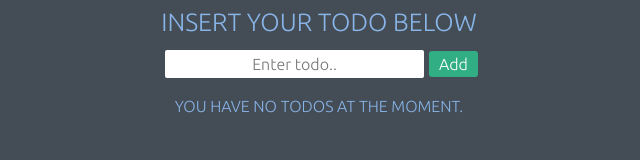
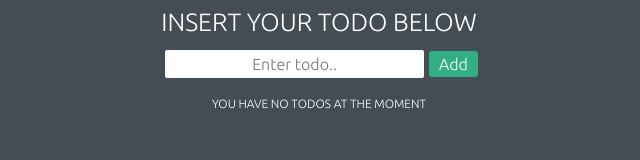
Before and after one commit to nickkhall/full-todo-app, a React app: page / in a window 1280 px wide. Shown: the whole page, without its empty margins (321-961 px from the left). Built offline with nearby package versions, Linux system fonts and the light colour scheme.

Commit message:
Stable commit   - Styling     - Cleaned up the styling on the TodoList and the H1's   - Functionality     - Added functionality to clear input after todo is added

```diff
--- a/client/components/todo.js
+++ b/client/components/todo.js
@@ -8,6 +8,7 @@ export default class TodoComp extends React.Component {
 	onTodoSubmit(e) {
 		let value = this.input.value;
 		this.props.onTodoSubmit(e, value);
+		this.input.value = '';
 	}
 
 	render() {
--- a/client/components/todoList.js
+++ b/client/components/todoList.js
@@ -9,13 +9,14 @@ export default class TodoCompList extends Component {
   renderTodos() {
     return (
       this.props.todos.length < 1
-        ? <h1>You have no todos at the moment.</h1>
+        ? <h1>You have no todos at the moment</h1>
         : this.props.todos.map((v,i) => {
             return (
               <li className="todo-li" key={i}>
                 { v }
                 <span className="delete-todo">
                   <i className="fa fa-trash" onClick={() => this.props.deleteTodo(i)} />
+                  <i className="fa pencil-square-o" />
                 </span>
               </li>
             )
--- a/client/sass/components/h1.scss
+++ b/client/sass/components/h1.scss
@@ -1,3 +1,4 @@
 h1 {
+  color:#fff;
   text-transform:uppercase;
 }
--- a/client/sass/components/todoList.scss
+++ b/client/sass/components/todoList.scss
@@ -1,11 +1,14 @@
 .todo-list {
-  background:#d6e9ff;
+  background:transparent;
   border-radius:2px;
   border:none;
   margin:15px auto;
   max-width:400px;
   text-align:center;
-    &.no-todos { background:transparent; }
+    &.no-todos {
+      background:transparent;
+      font-size:12px;
+    }
     > li {
       align-items:center;
       background:#fff;
@@ -13,6 +16,7 @@
       display:flex;
       font-family:"Montserrat", Arial, sans-serif;
       justify-content:space-between;
+      margin:3px 0px;
       max-width:400px;
       padding:5px 10px;
     }
--- a/index.html
+++ b/index.html
@@ -2,6 +2,7 @@
 <html>
 	<head>
 		<title>React Todo</title>
+		<meta name="viewport" content="width=device-width, initial-scale=1">
 		<link href="https://fonts.googleapis.com/css?family=Montserrat:100,300,400,700|Ubuntu:300,400,700" rel="stylesheet">
 		<link rel="stylesheet" href="../font-awesome-4.7.0/css/font-awesome.min.css">
 	</head>
```
